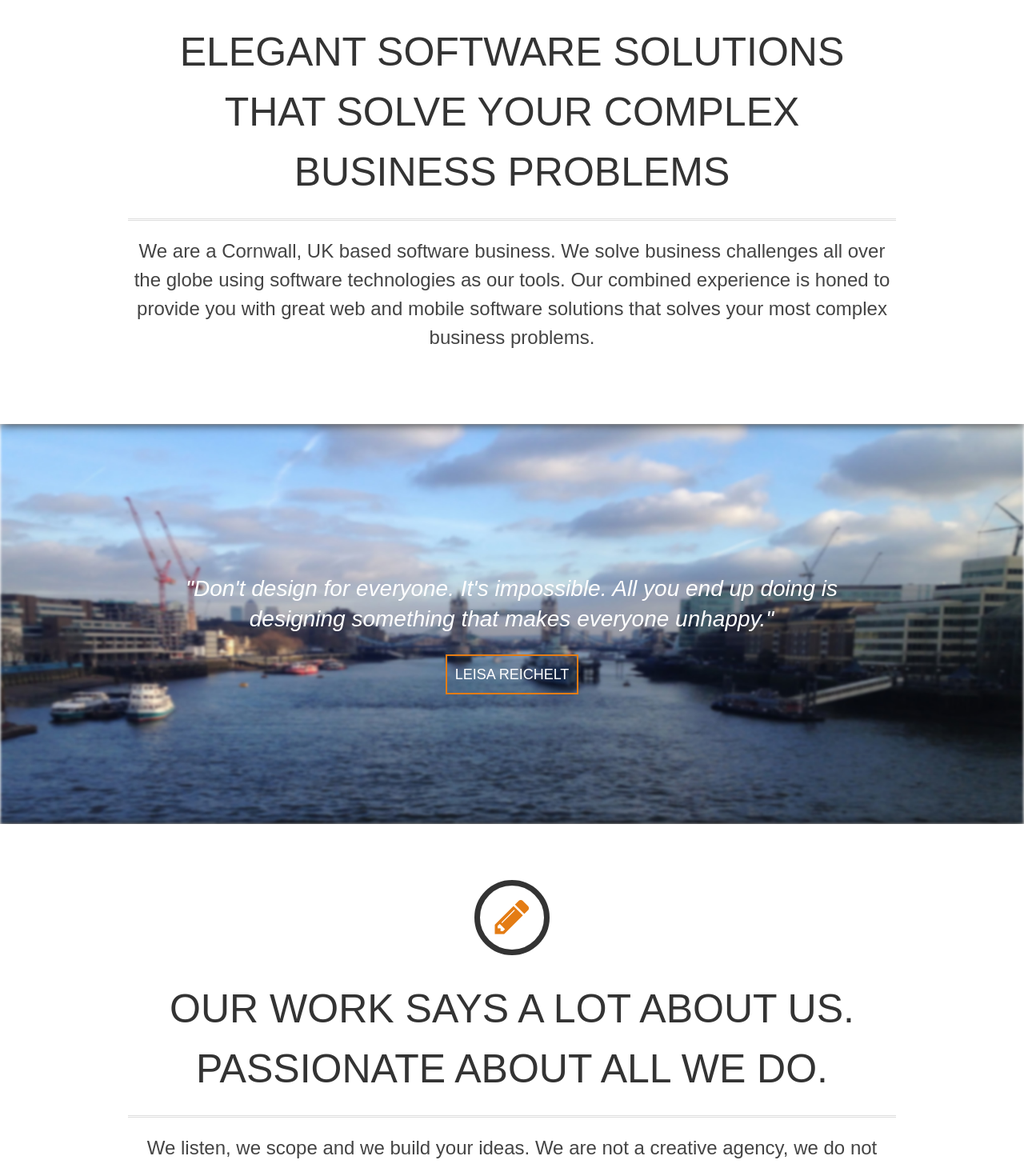
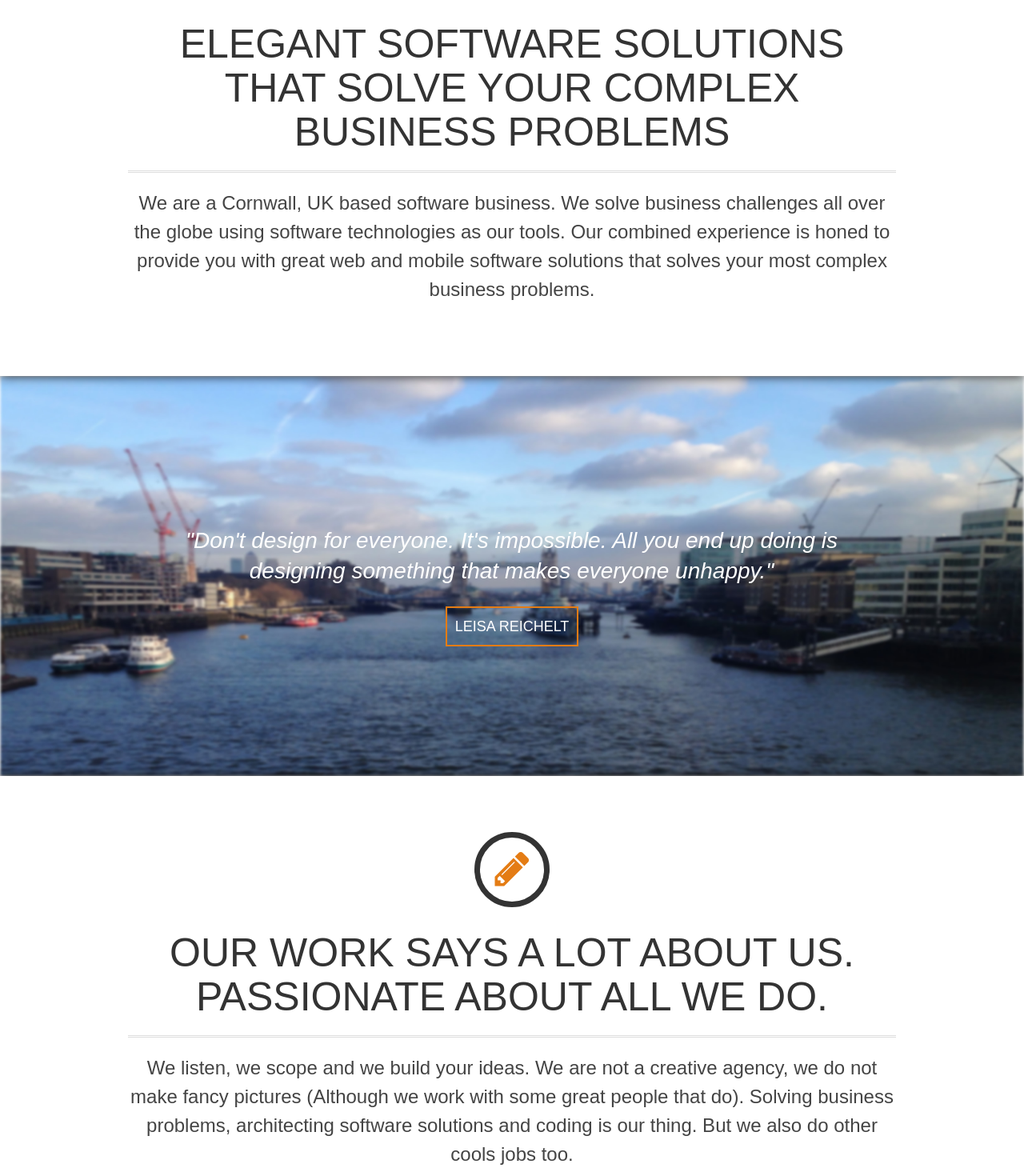
Before and after one commit to gotripod/gotripod.github.io, a Jekyll site: the page built from index.html, in a window 1280 px wide. Shown: the part 942-2402 px from the top of the page at 80% size. Built offline with Jekyll 4.4.1, drawn with Linux system fonts in a browser that asks for light colours; some web fonts are replaced; Markdown is read by kramdown in place of the engine named in the settings.

Commit message:
lineheight

```diff
--- a/assets/css/style.scss
+++ b/assets/css/style.scss
@@ -94,7 +94,7 @@ h6 a {
 
 h1 {
 	font-size: 50px;
-	line-height: 75px;
+	line-height: 55px;
 	margin-bottom: 20px;
 	letter-spacing: 0;
 	border-bottom: medium double #ddd;
```
